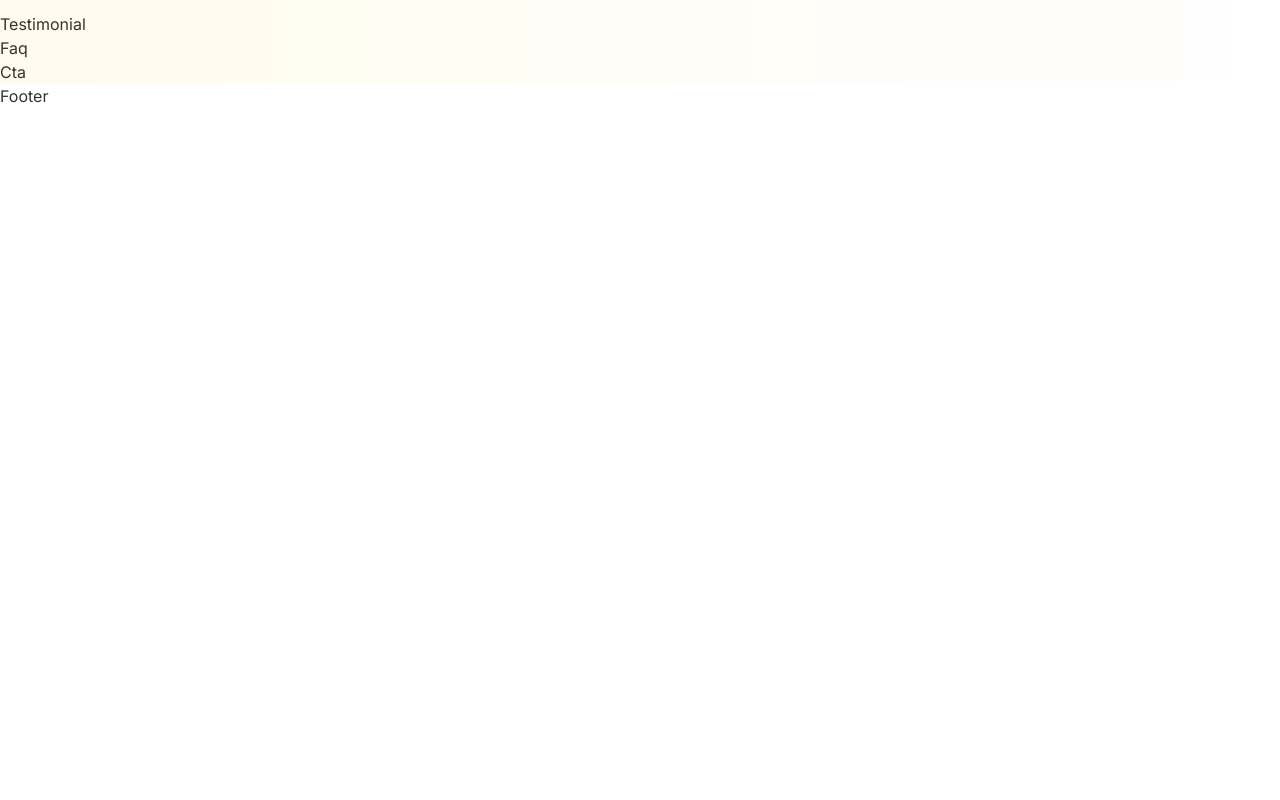
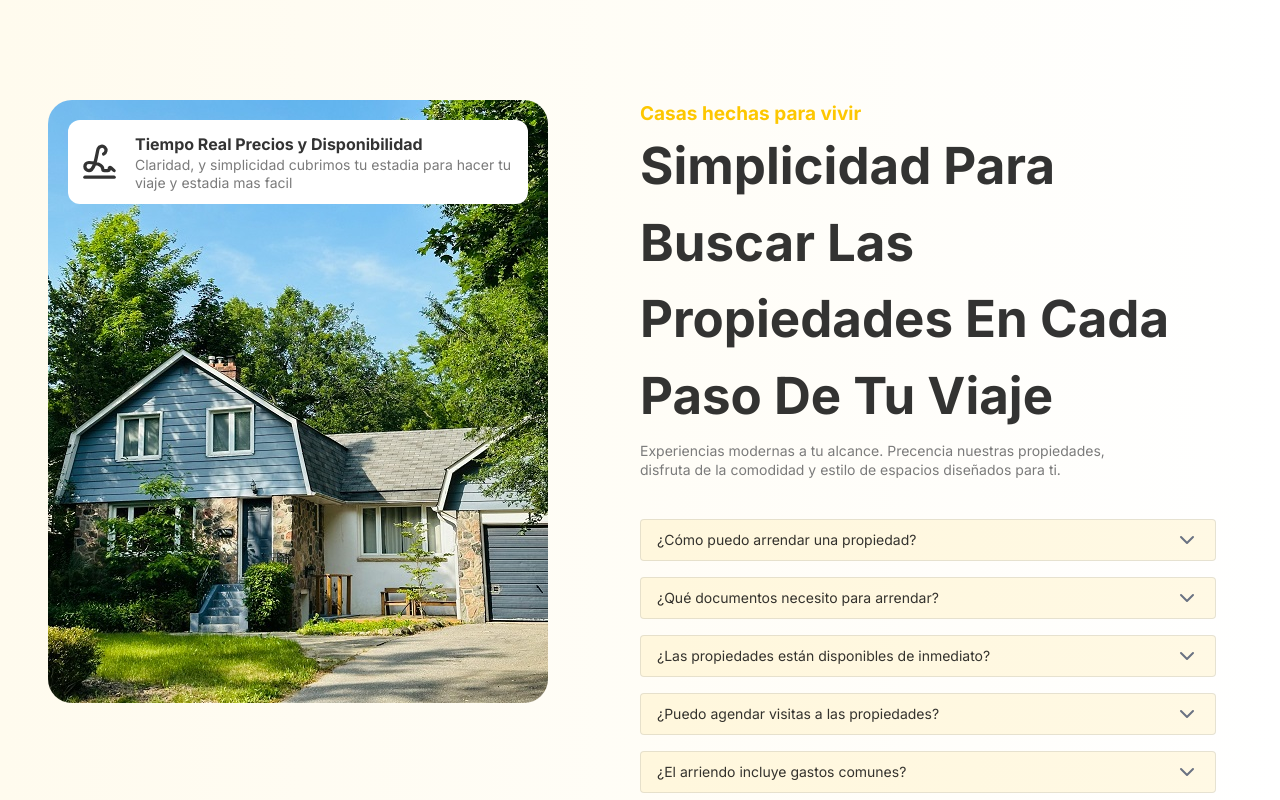
Before and after one commit to Avila-Pato/ModernWeb, a React (Vite) app: page / in a window 1280 px wide. Shown: the part 2300-3100 px from the top of the page. Before the commit the page ends 2408 px from the top, so only its background shows below. Built offline with nearby package versions, Linux system fonts and the light colour scheme; no server answers.

Commit message:
Add FAQ section with dynamic content and update Home page layout

```diff
--- a/src/assets/data.js
+++ b/src/assets/data.js
@@ -50,6 +50,7 @@ import pImg4 from "../assets/pImg4.png"
 import createPrp from "../assets/createPrp.png"
 import about from "../assets/about.png";
 import BookingIcon from '../assets/Booking-Icon.svg';
+import faq from '../assets/faq.png';
 
 // Blogs
 import blog1 from "../assets/blogs/blog1.jpg";
@@ -106,6 +107,7 @@ export const assets = {
     createPrp,
     about,
     BookingIcon,
+    faq
 
 }
 
--- a/src/components/Faq.jsx
+++ b/src/components/Faq.jsx
@@ -1,8 +1,81 @@
 import React from 'react'
+import { assets } from '../assets/data';
+import Title from "./Title";
+import { useState } from 'react';
 
 const Faq = () => {
+  const [openIndex, setOpenIndex] = useState(null)
+
+    const faqsData = [
+    {
+        question: '¿Cómo puedo arrendar una propiedad?',
+        answer: 'Solo debes registrarte, buscar la propiedad de tu interés y contactar directamente al propietario o corredor.'
+    },
+    {
+        question: '¿Qué documentos necesito para arrendar?',
+        answer: 'Generalmente se solicita cédula de identidad, comprobante de ingresos y un aval o codeudor solidario.'
+    },
+    {
+        question: '¿Las propiedades están disponibles de inmediato?',
+        answer: 'Sí, muchas propiedades están listas para ser arrendadas de forma inmediata, dependiendo del acuerdo con el propietario.'
+    },
+    {
+        question: '¿Puedo agendar visitas a las propiedades?',
+        answer: 'Claro, puedes coordinar visitas directamente desde la plataforma para conocer la propiedad antes de arrendar.'
+    },
+    {
+        question: '¿El arriendo incluye gastos comunes?',
+        answer: 'Depende de la propiedad. Algunos arriendos incluyen gastos comunes, mientras que en otros se pagan por separado.'
+    }
+];
+
+
+
+
   return (
-    <div>Faq</div>
+    <section className='max-padd-container py-16 xl:py-22 '>
+      {/* Contenedor */}
+      <div className='flex flex-col  gap-y-12 lg:flex-row '>
+        {/* Imafen del lado izquiedo */}
+        <div className='flex-1'>
+          <div className='relative rounded-3xl overflow-hidden inline-block'>
+            <img src={assets.faq} alt="imagenFAQ"  className='block w-full '  />
+            <div className='absolute top-5 left-5 right-5 bg-white p-3 rounded-xl flex items-center gap-4 z-10'>
+              <img src={assets.signature} alt='signature' width={55}/>
+            <div>
+              <h5 className='bold-16'>Tiempo Real Precios y Disponibilidad</h5>
+              <p>Claridad, y simplicidad cubrimos tu estadia para hacer tu viaje y estadia mas facil</p>
+            </div>
+            </div>
+          </div>
+        </div>
+      {/* FAQS LADO DERECHO */}
+      <div className='flex-1 flex flex-col justify-center'>
+         <Title
+            title1={"Casas hechas para vivir"}
+            title2={"Simplicidad para buscar las propiedades en cada paso de tu viaje"}
+            para={
+              "Experiencias modernas a tu alcance. Precencia nuestras propiedades, disfruta de la comodidad y estilo de espacios diseñados para ti."
+            }
+            titleStyles={"mb-10"}
+          />
+                <div className='max-w-xl w-full  flex flex-col gap-4 items-start text-left'>
+                    {faqsData.map((faq, index) => (
+                        <div key={index} className='flex flex-col items-start w-full'>
+                            <div className='flex items-center justify-between w-full cursor-pointer bg-secondary/10 border border-slate-900/10 p-2 px-4 rounded' onClick={() => setOpenIndex(openIndex === index ? null : index)}>
+                                <h2 className='text-sm'>{faq.question}</h2>
+                                <img src={assets.down}/>
+                            </div>
+                            <p className={`text-sm text-slate-500 px-4 transition-all duration-500 ease-in-out ${openIndex === index ? "opacity-100 max-h-[300px] translate-y-0 pt-4" : "opacity-0 max-h-0 -translate-y-2"}`} >
+                                {faq.answer}
+                            </p>
+                        </div>
+                    ))}
+                </div>
+            </div>
+      </div>
+
+    </section>
   )
 }
 
--- a/src/pages/Home.jsx
+++ b/src/pages/Home.jsx
@@ -12,9 +12,9 @@ const Home = () => {
       <Hero />
       <About />
       <FeaturedProperties />
-      <Testimonial />
       <Faq />
       <Cta />
+      <Testimonial />
     </div>
   )
 }
```
